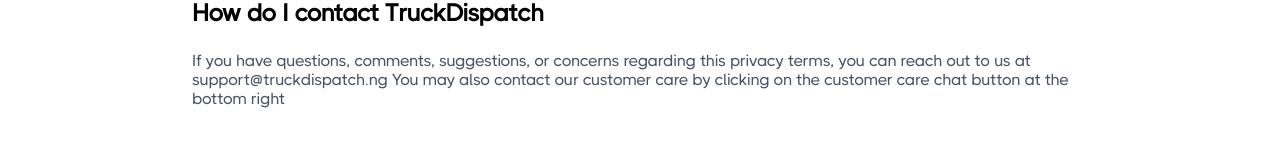
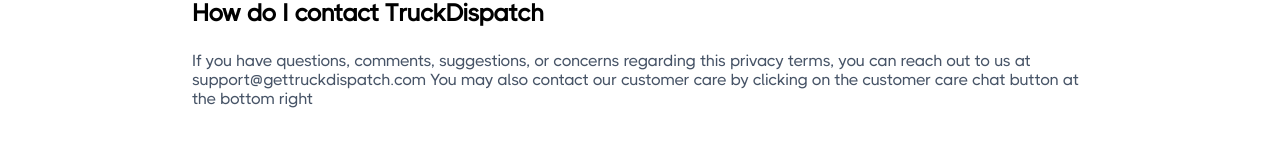
Before and after one commit to god-of-js/truck-dispatch-landing-page, a Next.js app: page /privacy-policy in a window 1280 px wide. Shown: the part 2927-3087 px from the top of the page. Built offline with nearby package versions, Linux system fonts and the light colour scheme.

Commit message:
feat(): changed emails globally

```diff
--- a/src/pages/privacy-policy.tsx
+++ b/src/pages/privacy-policy.tsx
@@ -237,7 +237,7 @@
           <p>
             If you have questions, comments, suggestions, or concerns regarding
             this privacy terms, you can reach out to us at{' '}
-            <a href="mailto:support@truckdispatch.ng">support@truckdispatch.ng</a>{' '}
+            <a href="mailto:support@gettruckdispatch.com">support@gettruckdispatch.com</a>{' '}
             You may also contact our customer care by clicking on the customer
             care chat button at the bottom right
           </p>
```
